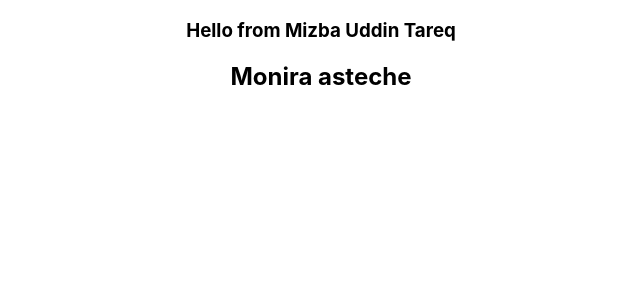
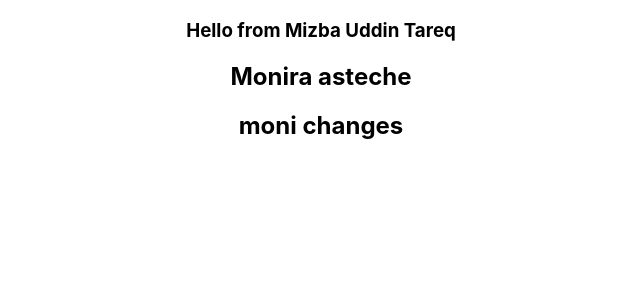
Before and after one commit to mizbauddintareq/bd-commerce, a React (Create React App) app: page / in a window 1280 px wide. Shown: the top 300 px of the page, without its empty margins (319-959 px from the left). Built offline with nearby package versions, Linux system fonts and the light colour scheme.

Commit message:
changes some

```diff
--- a/src/App.js
+++ b/src/App.js
@@ -6,6 +6,7 @@ function App() {
     <div className="App">
       <h3>Hello from Mizba Uddin Tareq</h3>
       <h2>Monira asteche</h2>
+      <h2>moni changes</h2>
     </div>
   );
 }
```
